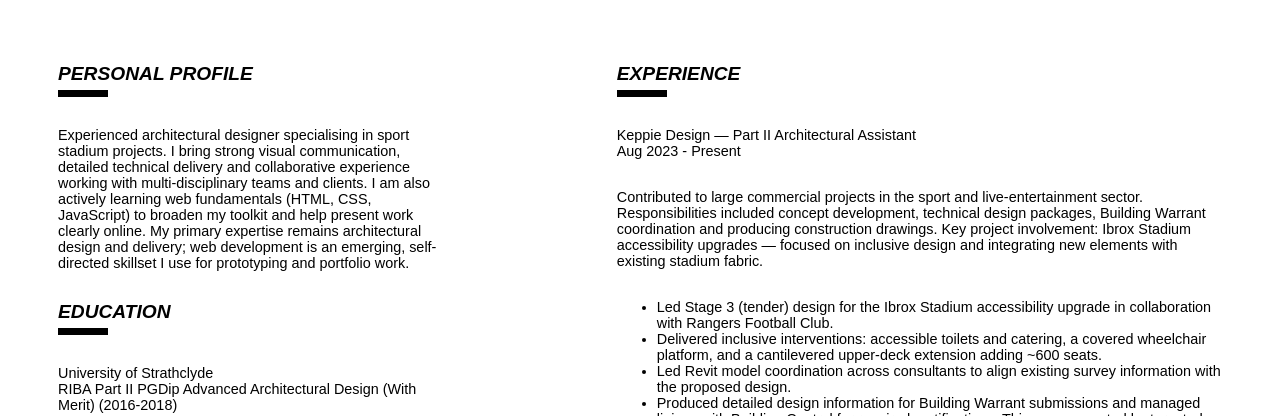
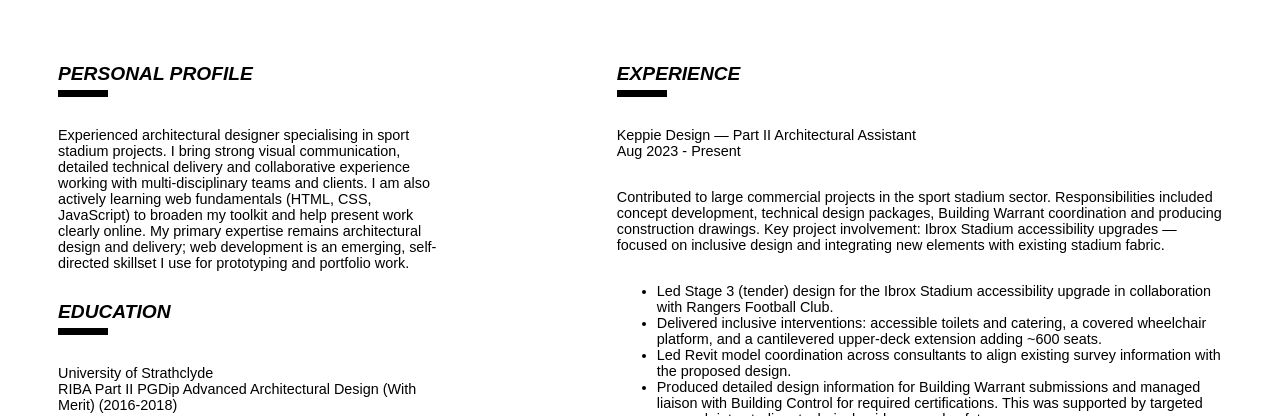
Before and after one commit to PatrickMill94/My-CV, a plain HTML site: page index.html in a window 1280 px wide. Shown: the part 384-800 px from the top of the page. Drawn offline with Linux system fonts and the light colour scheme; a web font is replaced by a local one.

Commit message:
Fix HTML formatting issues in index.html

```diff
--- a/index.html
+++ b/index.html
@@ -111,7 +111,7 @@
                     <p class="body-bold">Keppie Design — Part II Architectural Assistant</p>
                     <p class="body-text">Aug 2023 - Present</p>
                     <p class="body-text">
-                        Contributed to large commercial projects in the sport and live-entertainment sector. Responsibilities included concept development, technical design packages, Building Warrant coordination and producing construction drawings. Key project involvement: Ibrox Stadium accessibility upgrades — focused on inclusive design and integrating new elements with existing stadium fabric.
+                        Contributed to large commercial projects in the sport stadium sector. Responsibilities included concept development, technical design packages, Building Warrant coordination and producing construction drawings. Key project involvement: Ibrox Stadium accessibility upgrades — focused on inclusive design and integrating new elements with existing stadium fabric.
                      <ul class="body-text">
                         <li>Led Stage 3 (tender) design for the Ibrox Stadium accessibility upgrade in collaboration with Rangers Football Club.</li>
                         <li>Delivered inclusive interventions: accessible toilets and catering, a covered wheelchair platform, and a cantilevered upper-deck extension adding ~600 seats.</li>
```
